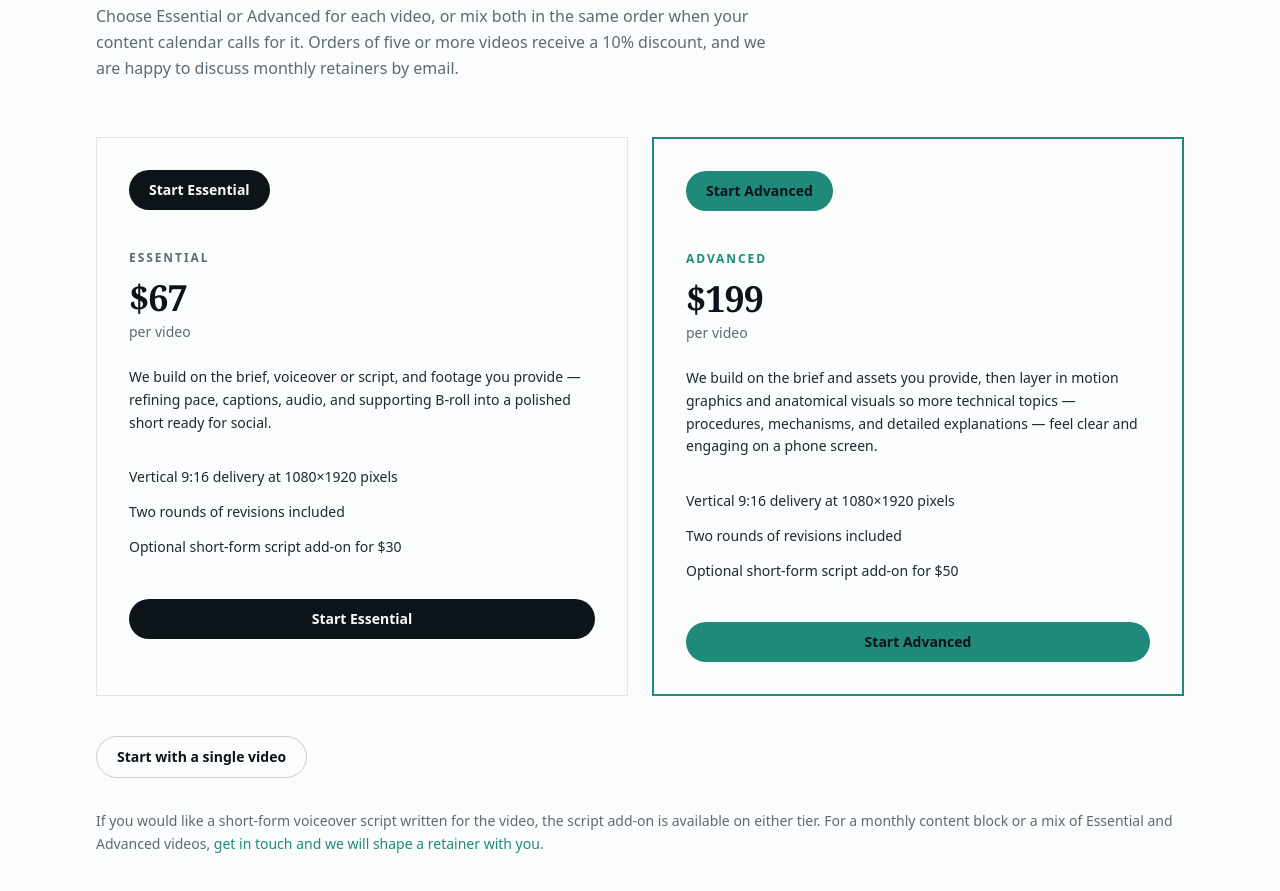
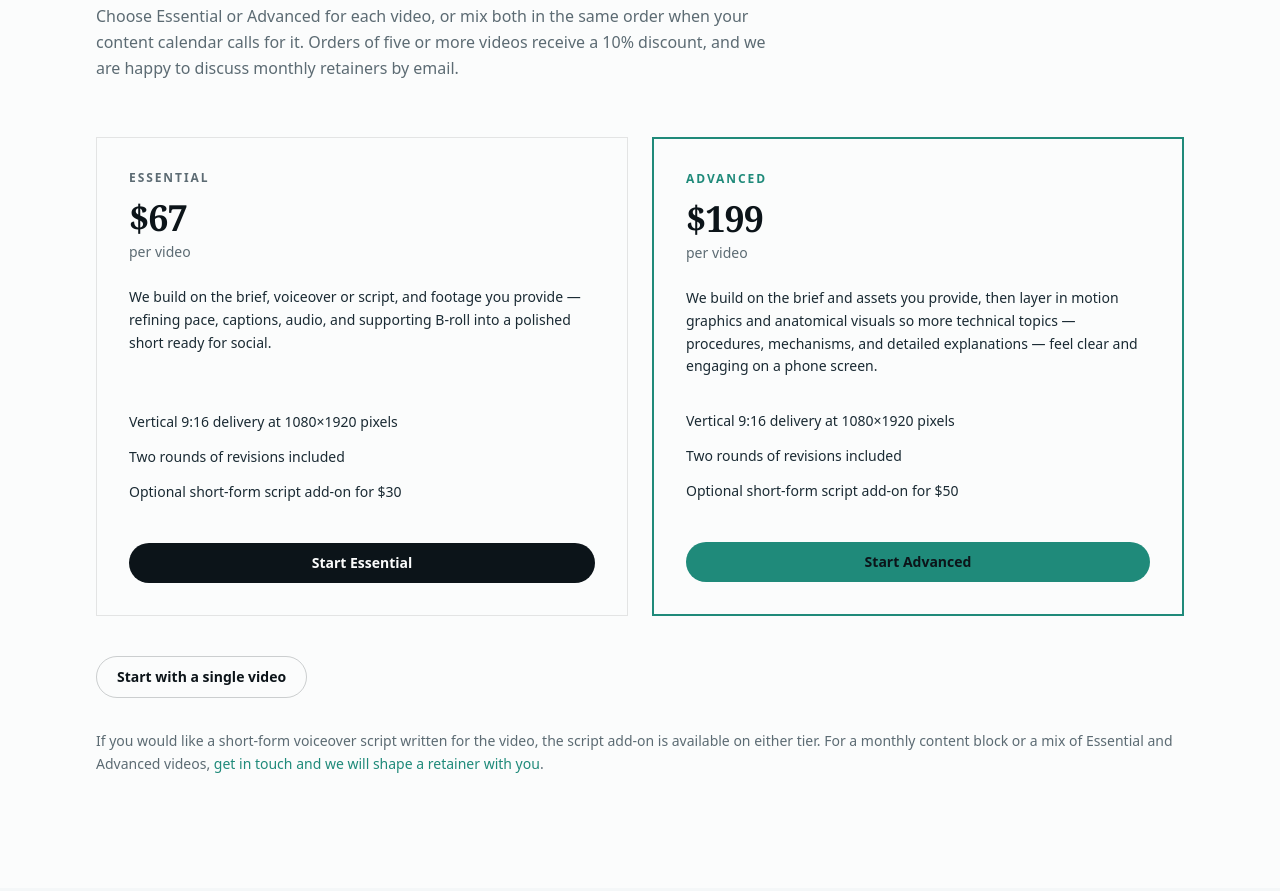
Before and after one commit to Vic-444/vidmedical, an Astro site: page / in a window 1280 px wide. Shown: the part 2837-3728 px from the top of the page. Built offline with nearby package versions, Linux system fonts and the light colour scheme; Astro itself is replaced by a stand-in of ours.

Commit message:
Simplify pricing cards to one aligned bottom CTA each
Drop the duplicate top buttons and flex-align feature lists and
CTAs so Essential and Advanced line up despite shorter copy.

Co-authored-by: Vic-444 <Vic-444@users.noreply.github.com>

```diff
--- a/src/pages/index.astro
+++ b/src/pages/index.astro
@@ -200,18 +200,12 @@ const tierValue =
         happy to discuss monthly retainers by email.
       </p>
 
-      <div class="mt-14 grid gap-6 lg:grid-cols-2">
+      <div class="mt-14 grid gap-6 lg:grid-cols-2 lg:items-stretch">
         <article class="flex flex-col border border-ink/10 bg-paper p-6 md:p-8">
-          <a
-            href="/?tier=essential#start"
-            class="inline-flex w-fit rounded-full bg-ink px-5 py-2.5 text-sm font-semibold text-paper no-underline transition hover:bg-ink-soft"
-          >
-            Start Essential
-          </a>
-          <p class="mt-10 text-xs font-semibold uppercase tracking-[0.16em] text-muted">Essential</p>
+          <p class="text-xs font-semibold uppercase tracking-[0.16em] text-muted">Essential</p>
           <p class="mt-3 font-display text-4xl font-semibold tracking-tight text-ink">$67</p>
           <p class="mt-1 text-sm text-muted">per video</p>
-          <p class="mt-6 text-sm leading-relaxed text-ink-soft">
+          <p class="mt-6 flex-1 text-sm leading-relaxed text-ink-soft">
             We build on the brief, voiceover or script, and footage you provide — refining pace,
             captions, audio, and supporting B-roll into a polished short ready for social.
           </p>
@@ -229,16 +223,10 @@ const tierValue =
         </article>
 
         <article class="flex flex-col border-2 border-signal bg-paper p-6 md:p-8">
-          <a
-            href="/?tier=advanced#start"
-            class="inline-flex w-fit rounded-full bg-signal px-5 py-2.5 text-sm font-semibold text-ink no-underline transition hover:bg-signal-bright"
-          >
-            Start Advanced
-          </a>
-          <p class="mt-10 text-xs font-semibold uppercase tracking-[0.16em] text-signal">Advanced</p>
+          <p class="text-xs font-semibold uppercase tracking-[0.16em] text-signal">Advanced</p>
           <p class="mt-3 font-display text-4xl font-semibold tracking-tight text-ink">$199</p>
           <p class="mt-1 text-sm text-muted">per video</p>
-          <p class="mt-6 text-sm leading-relaxed text-ink-soft">
+          <p class="mt-6 flex-1 text-sm leading-relaxed text-ink-soft">
             We build on the brief and assets you provide, then layer in motion graphics and
             anatomical visuals so more technical topics — procedures, mechanisms, and detailed
             explanations — feel clear and engaging on a phone screen.
```
